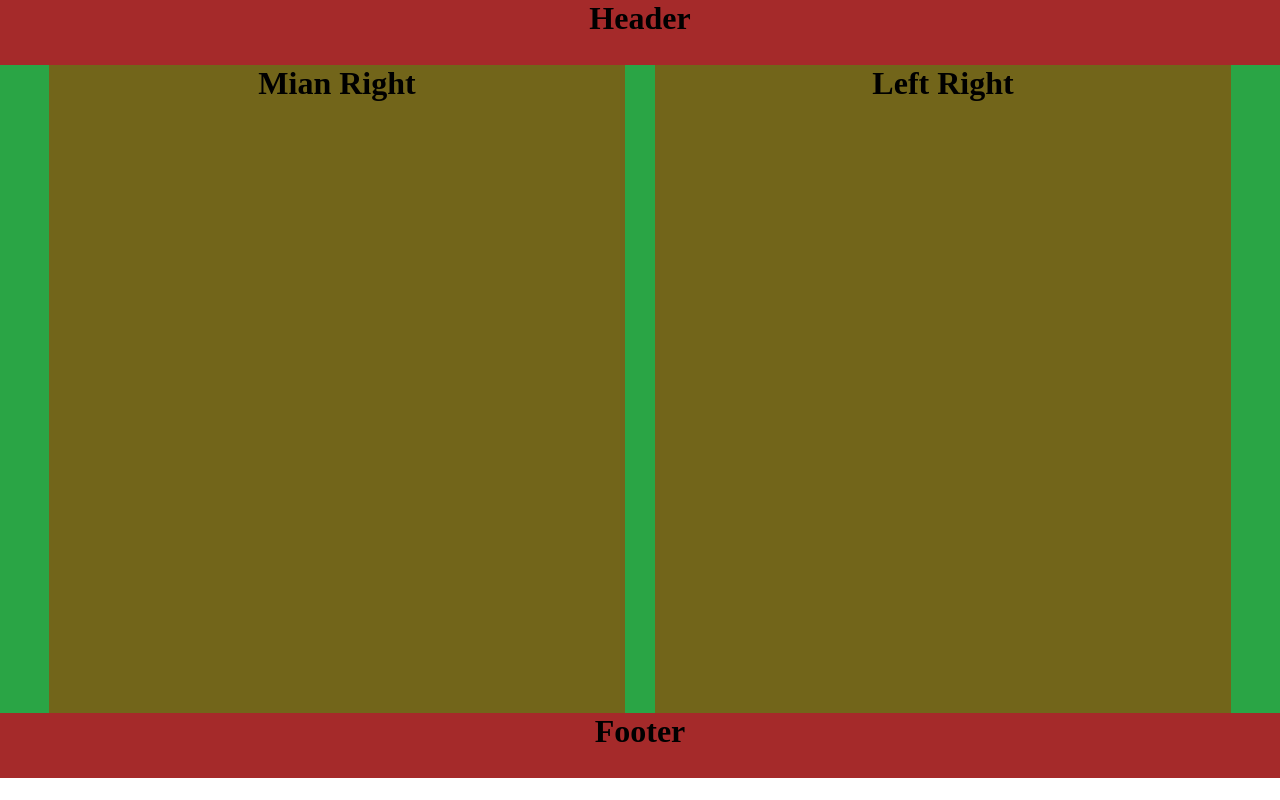
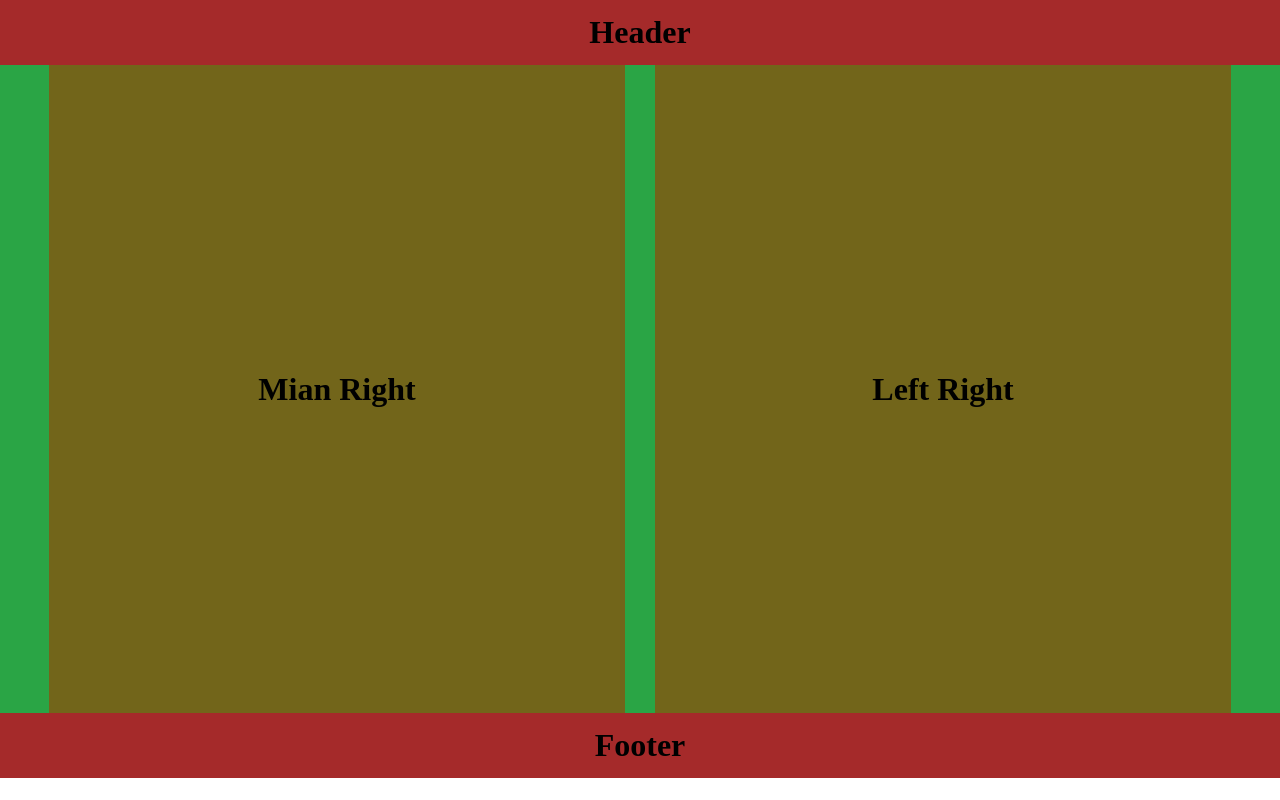
Before and after one commit to btw-imlong/flexbox-layout, a plain HTML site: page index.html in a window 1280 px wide. Drawn offline with Linux system fonts and the light colour scheme.

Commit message:
anh kab luv ng

```diff
--- a/index.html
+++ b/index.html
@@ -8,11 +8,11 @@
   </head>
   <body>
     <header>
-      <h1>Header</h1>
+      <h1 class="selected">Header</h1>
     </header>
     <main>
-      <div class="box"><h1>Mian Right</h1></div>
-      <div class="box"><h1>Left Right</h1></div>
+      <div class="box selected"><h1>Mian Right</h1></div>
+      <div class="box selected"><h1>Left Right</h1></div>
     </main>
     <footer><h1>Footer</h1></footer>
   </body>
--- a/style.css
+++ b/style.css
@@ -8,11 +8,28 @@ body {
 }
 h1 {
   margin: auto;
+  align-self: center;
+}
+
+.box > *:first-child {
+  align-self: stretch;
+}
+.box .selected {
+  align-self: center;
+}
+header > *:first-child {
+  align-self: stretch;
+}
+header .selected {
+  align-self: center;
 }
 header {
   width: 100%;
   height: 65px;
   background-color: brown;
+  display: flex;
+  align-items: center;
+  justify-content: center;
 }
 main {
   width: 100%;
@@ -27,9 +44,15 @@ main {
   width: 45%;
   height: 100%;
   background-color: rgb(114, 101, 26);
+  display: flex;
+  align-items: center;
+  justify-content: center;
 }
 footer {
   width: 100%;
   height: 65px;
   background-color: brown;
+  display: flex;
+  align-items: center;
+  justify-content: center;
 }
```
